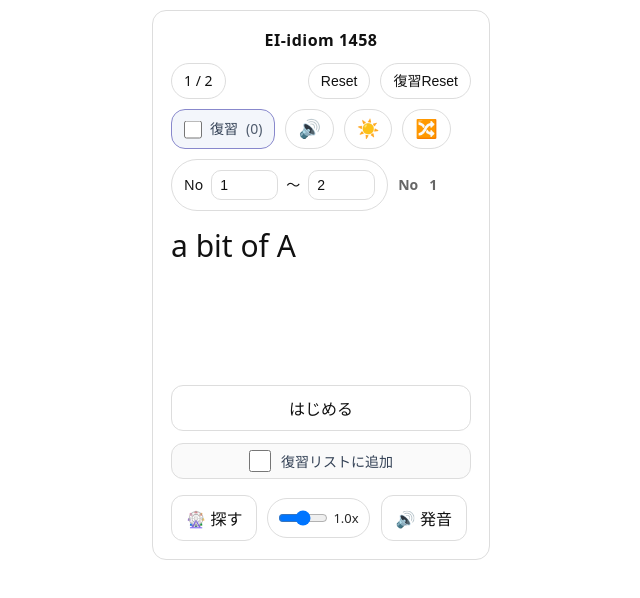
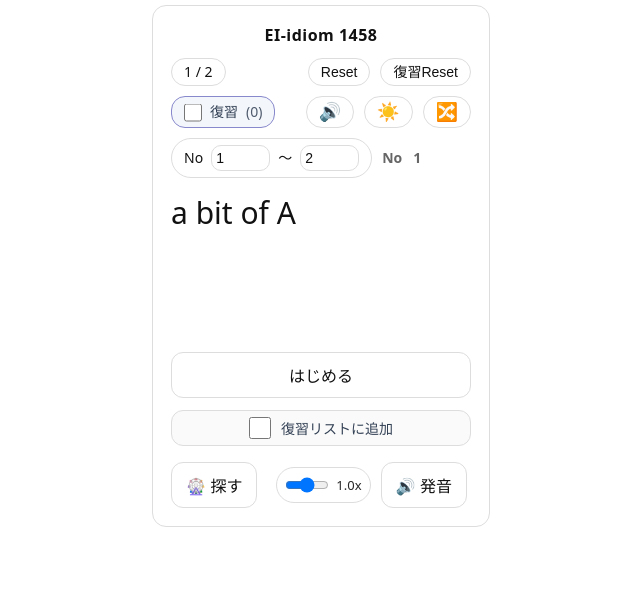
Before and after one commit to hyottoco/ei-idiom, a plain HTML site: page index.html in a window 1280 px wide. Shown: the whole page, without its empty margins (319-959 px from the left). Drawn offline with Linux system fonts and the light colour scheme.

Commit message:
Add files via upload

```diff
--- a/index.html
+++ b/index.html
@@ -37,7 +37,7 @@
     body{
       font-family: system-ui, -apple-system, "Hiragino Kaku Gothic ProN", "Noto Sans JP", sans-serif;
       margin: 0;
-      padding: 10px;
+      padding: 5px;
       background: var(--bg);
       color: var(--fg);
       transition: background .2s ease, color .2s ease;
@@ -61,6 +61,29 @@
       margin-top: 10px;
     }
 
+    /* ✅ 復習行：左(復習) / 右(🔊🌙🔀) に分ける */
+    .reviewRow{
+      display:flex;
+      align-items:center;
+      gap:10px;
+      flex-wrap:nowrap; /* まずは1行優先 */
+    }
+    .reviewRow-right{
+      margin-left:auto; /* ←右端へ押し出す */
+      display:flex;
+      align-items:center;
+      gap:10px;
+    }
+    /* 画面が狭いときだけ折り返し（SE2/SE3対策） */
+    @media (max-width: 360px){
+      .reviewRow{ flex-wrap:wrap; }
+      .reviewRow-right{
+        width:100%;
+        justify-content:flex-end;
+        margin-left:0;
+      }
+    }
+
     .badge,
     button.small,
     .pill{
@@ -77,6 +100,8 @@
       gap: 8px;
       user-select: none;
       white-space: nowrap;
+      padding-top: 6px;     /* もとは 10px */
+      padding-bottom: 6px;  /* もとは 10px */
     }
 
     .pill{ cursor: pointer; }
@@ -172,7 +197,7 @@
 
     .rangeInput{
       width: 3.5em;
-      padding: 6px 8px;
+      padding: 4px 4px;
       border: 1px solid var(--bd);
       border-radius: 10px;
       font-size: 14px;
@@ -561,8 +586,8 @@
       flex: 0 0 auto;
       display:flex;
       align-items:center;
-      gap:5px;
-      padding: 10px 10px;
+      gap:4px;              /* ✅ 間隔を少し狭める */
+      padding: 8px 8px;
       border: 1px solid var(--bd);
       border-radius: 999px;
       background: transparent;
@@ -574,24 +599,53 @@
       background: rgba(255,255,255,0.03);
       color: #d6d6d8;
     }
-    .speedBox .label{
-      font-size: 13px;
-      opacity: .9;
-      white-space: nowrap;
-    }
     .speedBox input[type="range"]{
-      width: 50px;         /* 好きな長さ */
+      width: 44px;         /* スライダー横幅（必要ならここを変更） */
       display: block;
-      margin: 0 auto;
+      margin: 0;           /* ✅ 余計な余白を消す */
     }
     .speedBox .val{
       font-size: 13px;
       font-variant-numeric: tabular-nums;
       white-space: nowrap;
       opacity: .9;
-      min-width: 1.0em;
+      min-width: 2.0em;    /* ✅ 数字が揺れない最低幅 */
       text-align: right;
     }
+    /* ✅ 探す行：必ず1行（折り返し禁止） */
+    .searchRow{
+      display:flex;
+      align-items:center;
+      gap:10px;
+      flex-wrap: nowrap;        /* これが重要：1行固定 */
+    }
+
+    .searchRow-right{
+      margin-left:auto;         /* 右寄せ */
+      display:flex;
+      align-items:center;
+      gap:10px;
+      flex-wrap: nowrap;
+      min-width: 0;             /* 狭い端末で詰めやすくする */
+    }
+
+    /* 右側（速度UI）を詰めてでも1行に収める */
+    .searchRow-right .speedBox{
+      flex: 0 1 auto;
+      min-width: 0;
+    }
+    .searchRow-right .speedBox input[type="range"]{
+      width: 44px;              /* 必要ならここをさらに小さく(例: 38px) */
+    }
+    .searchRow-right .speedBox .val{
+      min-width: 2.2em;         /* 1.0x が入る最低限 */
+    }
+
+    /* 「発音」ボタンが勝手に右に飛ぶのを防ぐ（この行だけ） */
+    .searchRow #speakBtn{
+      margin-left: 0;
+    }
+
   </style>
 </head>
 
@@ -607,15 +661,18 @@
       </div>
     </div>
 
-    <div class="row">
+    <!-- ✅ ここだけ構造を変更：右側3ボタンをまとめた -->
+    <div class="row reviewRow">
       <label class="pill togglePill reviewUI" for="wrongOnlyToggle">
         <input type="checkbox" id="wrongOnlyToggle" />
         復習 <span class="count" id="wrongCount">(0)</span>
       </label>
 
+      <div class="reviewRow-right">
         <button class="small toggle" id="audioToggle" type="button">🔊</button>
         <button class="small toggle" id="themeToggle" type="button">🌙</button>
         <button class="small toggle" id="orderToggle" type="button">🔀</button>
+      </div>
     </div>
 
     <div class="row">
@@ -647,18 +704,19 @@
       <span class="label">復習リストに追加</span>
     </label>
 
-    <div class="btns">
+    <div class="btns searchRow">
       <button id="wheelOpenBtn" type="button">🎡 探す</button>
 
-      <!-- ✅ ここが追加：探す と 発音 の間 -->
+      <div class="searchRow-right">
         <div class="speedBox" title="発音速度を調整します">
-        <!-- <span class="label">速さ</span> -->
           <input id="rateRange" type="range" min="0.8" max="1.2" step="0.1" value="1.0" />
           <span id="rateLabel" class="val">1.0x</span>
         </div>
 
         <button id="speakBtn" type="button">🔊 発音</button>
       </div>
+    </div>
+
   </div>
 
   <!-- 🎡 モーダル -->
@@ -775,24 +833,23 @@ const wheelHint = $("wheelHint");
 const APP_KEY = "ei_idiom_state_v1";
 
 const state = {
-  idx: 0,                 // 現在表示している index（0-based）
-  showMeaning: false,     // 和訳表示中か
-  orderRandom: true,      // ランダムか
-  audioOn: true,          // 発音有効か
-  dark: false,            // ダークか
-  wrongSet: {},           // 復習リスト（index -> true）
-  rangeFrom: 1,           // 1-based
+  idx: 0,
+  showMeaning: false,
+  orderRandom: true,
+  audioOn: true,
+  dark: false,
+  wrongSet: {},
+  rangeFrom: 1,
   rangeTo: Math.min(10, VOCAB.length),
-  shuffled: [],           // 範囲内の並び（index配列）
-  wrongOnly: false,       // 復習モード
-  rate: 1.0               // ✅ 発音速度
+  shuffled: [],
+  wrongOnly: false,
+  rate: 1.0
 };
 
 function loadState(){
   const saved = LS.get(APP_KEY, null);
   if(!saved) return;
 
-  // 互換のため安全に取り込み
   if(typeof saved.idx === "number") state.idx = saved.idx;
   if(typeof saved.showMeaning === "boolean") state.showMeaning = saved.showMeaning;
   if(typeof saved.orderRandom === "boolean") state.orderRandom = saved.orderRandom;
@@ -806,9 +863,7 @@ function loadState(){
   if(typeof saved.rate === "number") state.rate = saved.rate;
 }
 
-function saveState(){
-  LS.set(APP_KEY, state);
-}
+function saveState(){ LS.set(APP_KEY, state); }
 
 function clamp(n, a, b){ return Math.max(a, Math.min(b, n)); }
 
@@ -859,26 +914,21 @@ function updateTopUI(){
   const cur = total ? (state.idx + 1) : 0;
   progressEl.textContent = `${cur} / ${total}`;
 
-  // No表示（元の通し番号）
   const real = currentRealIndex();
   wordNumHeader.textContent = (real === null) ? "" : String(real + 1);
 
-  // range inputs
   rangeFrom.value = String(state.rangeFrom);
   rangeTo.value = String(state.rangeTo);
 
-  // toggles
   wrongOnlyToggle.checked = !!state.wrongOnly;
   orderToggle.textContent = state.orderRandom ? "🔀" : "➡️";
   audioToggle.textContent = state.audioOn ? "🔊" : "🔇";
   themeToggle.textContent = state.dark ? "🌙" : "☀️";
 
-  // wrong count
   const base = inRangeIndices();
   const cnt = base.filter(i => state.wrongSet[i]).length;
   wrongCount.textContent = `(${cnt})`;
 
-  // 速度
   rateRange.value = String(state.rate);
   rateLabel.textContent = `${state.rate.toFixed(1)}x`;
 }
@@ -900,11 +950,9 @@ function render(){
   wordTextEl.textContent = item.en;
   meaningEl.textContent = state.showMeaning ? item.ja : "";
 
-  // missToggle（復習登録）の状態同期
   missBox.classList.add("show");
   missToggle.checked = !!state.wrongSet[real];
 
-  // 範囲が変わっても見た目が安定するように
   updateTopUI();
   saveState();
 }
@@ -923,10 +971,7 @@ function speak(text){
 
   const u = new SpeechSynthesisUtterance(text);
   u.lang = "en-US";
-
-  // ✅ ここがポイント：速度
   u.rate = clamp(Number(state.rate) || 1.0, 0.1, 10);
-
   window.speechSynthesis.speak(u);
 }
 
@@ -938,15 +983,7 @@ function toggleMeaning(){
   render();
 }
 
-function next(){
-  if(state.shuffled.length === 0) return;
-  state.idx = clamp(state.idx + 1, 0, state.shuffled.length - 1);
-  state.showMeaning = false;
-  render();
-}
-
 function startOrNext(){
-  // 最初は「はじめる」→表示して次へボタン化
   if(nextBtn.dataset.started !== "1"){
     nextBtn.dataset.started = "1";
     nextBtn.textContent = "正解だったかな？次へGO！";
@@ -954,9 +991,7 @@ function startOrNext(){
     render();
     return;
   }
-  // 次へ
   if(state.idx >= state.shuffled.length - 1){
-    // 最後なら最初へ戻す（好みで変更OK）
     state.idx = 0;
   }else{
     state.idx++;
@@ -966,7 +1001,6 @@ function startOrNext(){
 }
 
 function hardReset(){
-  // 初期状態に（復習リストは残す方針）
   state.idx = 0;
   state.showMeaning = false;
   buildOrder();
@@ -993,7 +1027,7 @@ function applyRangeFromInputs(){
 ========================= */
 let wheelFiltered = [];
 let wheelShown = 0;
-let wheelActiveIndex = 0; // wheelFiltered内のindex
+let wheelActiveIndex = 0;
 const WHEEL_BATCH = 120;
 
 function openWheel(){
@@ -1028,7 +1062,6 @@ function rebuildWheelList(){
 
   renderWheelItems();
   updateWheelHint();
-  // 先頭へ
   wheelViewport.scrollTop = 0;
 }
 
@@ -1053,7 +1086,6 @@ function renderWheelItems(){
 
     li.addEventListener("click", () => {
       wheelActiveIndex = idx;
-      // active描画
       [...wheelList.querySelectorAll(".wheelItem")].forEach(x => x.classList.remove("isActive"));
       li.classList.add("isActive");
     });
@@ -1082,12 +1114,10 @@ function wheelJumpToSelected(){
   const picked = wheelFiltered[wheelActiveIndex];
   if(!picked) return;
 
-  // 現在の並びに picked.i が存在しない場合（復習のみ等）もある
   const pos = state.shuffled.indexOf(picked.i);
   if(pos >= 0){
     state.idx = pos;
   }else{
-    // なければ、その単語を表示するために “一時的に”通常モードへ
     state.wrongOnly = false;
     wrongOnlyToggle.checked = false;
     buildOrder();
@@ -1113,8 +1143,6 @@ function escapeHtml(s){
    イベント
 ========================= */
 nextBtn.addEventListener("click", startOrNext);
-
-// 英語表示部タップで和訳表示トグル（好みでON/OFF）
 wordTextEl.addEventListener("click", toggleMeaning);
 
 resetBtn.addEventListener("click", hardReset);
@@ -1127,8 +1155,7 @@ wrongOnlyToggle.addEventListener("change", () => {
 });
 
 missBox.addEventListener("click", (e) => {
-  // ラベル部分タップでも切り替わるように
-  if(e.target && e.target.id === "missToggle") return; // checkbox直タップはそのまま
+  if(e.target && e.target.id === "missToggle") return;
   missToggle.checked = !missToggle.checked;
   missToggle.dispatchEvent(new Event("change"));
 });
@@ -1143,7 +1170,6 @@ missToggle.addEventListener("change", () => {
 
 audioToggle.addEventListener("click", () => {
   state.audioOn = !state.audioOn;
-  // OFFにしたら発話も止める
   if(!state.audioOn){
     try{ window.speechSynthesis.cancel(); }catch(e){}
   }
@@ -1162,18 +1188,15 @@ orderToggle.addEventListener("click", () => {
   render();
 });
 
-// 範囲入力（変更したら反映）
 rangeFrom.addEventListener("change", applyRangeFromInputs);
 rangeTo.addEventListener("change", applyRangeFromInputs);
 
-// ✅ 速度スライダー
 rateRange.addEventListener("input", () => {
   state.rate = Number(rateRange.value);
   rateLabel.textContent = `${state.rate.toFixed(1)}x`;
   saveState();
 });
 
-// 発音ボタン
 speakBtn.addEventListener("click", () => {
   const real = currentRealIndex();
   if(real === null) return;
@@ -1181,7 +1204,6 @@ speakBtn.addEventListener("click", () => {
   speak(item.en);
 });
 
-// wheel
 wheelOpenBtn.addEventListener("click", openWheel);
 wheelCloseBtn.addEventListener("click", closeWheel);
 wheelClearSearchBtn.addEventListener("click", () => {
@@ -1192,12 +1214,10 @@ wheelSearchInput.addEventListener("input", () => rebuildWheelList());
 wheelMoreBtn.addEventListener("click", wheelMore);
 wheelJumpBtn.addEventListener("click", wheelJumpToSelected);
 
-// overlayクリックで閉じる（外側だけ）
 wheelOverlay.addEventListener("click", (e) => {
   if(e.target === wheelOverlay) closeWheel();
 });
 
-// ESCで閉じる
 document.addEventListener("keydown", (e) => {
   if(e.key === "Escape" && wheelOverlay.classList.contains("show")){
     closeWheel();
@@ -1208,37 +1228,30 @@ document.addEventListener("keydown", (e) => {
    初期化
 ========================= */
 (function init(){
-  // 初期値（範囲の上限）
   state.rangeTo = Math.min(state.rangeTo, VOCAB.length);
   rangeTo.max = String(VOCAB.length);
   rangeFrom.max = String(VOCAB.length);
 
   loadState();
 
-  // load後にmax反映（VOCAB長に合わせて）
   state.rangeFrom = clamp(state.rangeFrom, 1, VOCAB.length);
   state.rangeTo   = clamp(state.rangeTo,   1, VOCAB.length);
 
-  // ダーク反映
   document.body.classList.toggle("dark", state.dark);
 
-  // 速度UIに反映
   state.rate = clamp(Number(state.rate) || 1.0, 0.6, 1.4);
   rateRange.value = String(state.rate);
   rateLabel.textContent = `${state.rate.toFixed(1)}x`;
 
-  // 並びを作る（保存が壊れてる場合にも対応）
   if(!Array.isArray(state.shuffled) || state.shuffled.length === 0){
     buildOrder();
   }else{
-    // 範囲が変わっていて shuf が不整合なら作り直し
     const base = new Set(inRangeIndices());
     const ok = state.shuffled.every(i => base.has(i));
     if(!ok) buildOrder();
     state.idx = clamp(state.idx, 0, state.shuffled.length - 1);
   }
 
-  // ボタンの文言
   nextBtn.textContent = "はじめる";
   nextBtn.dataset.started = "0";
 
```
Lines whose indentation alone changed are shown as unchanged.
